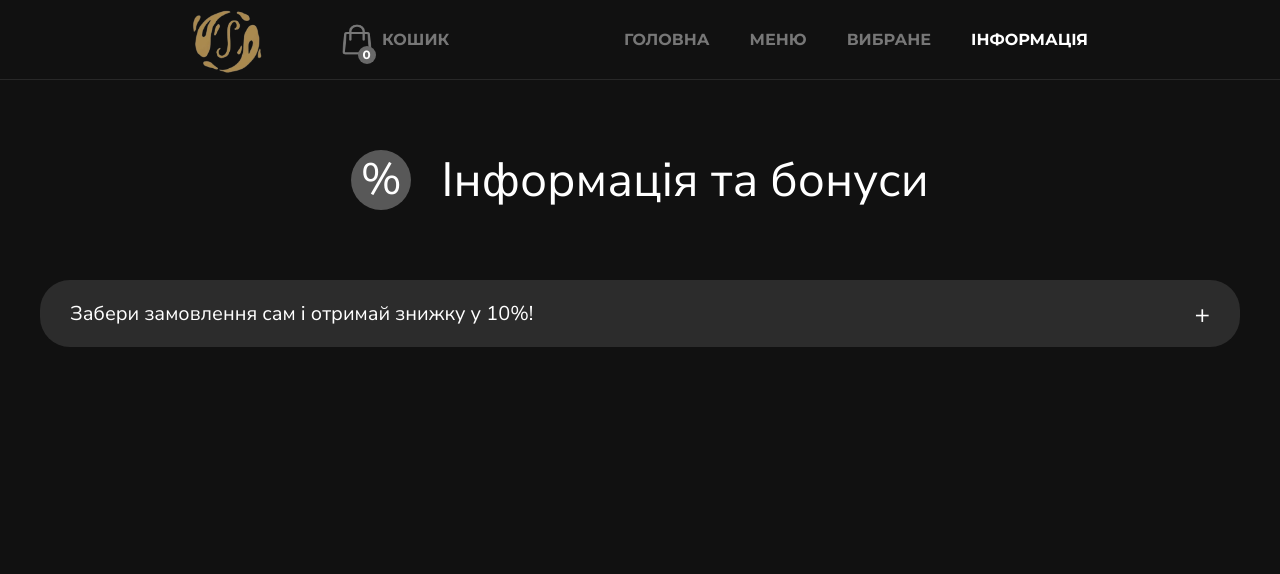
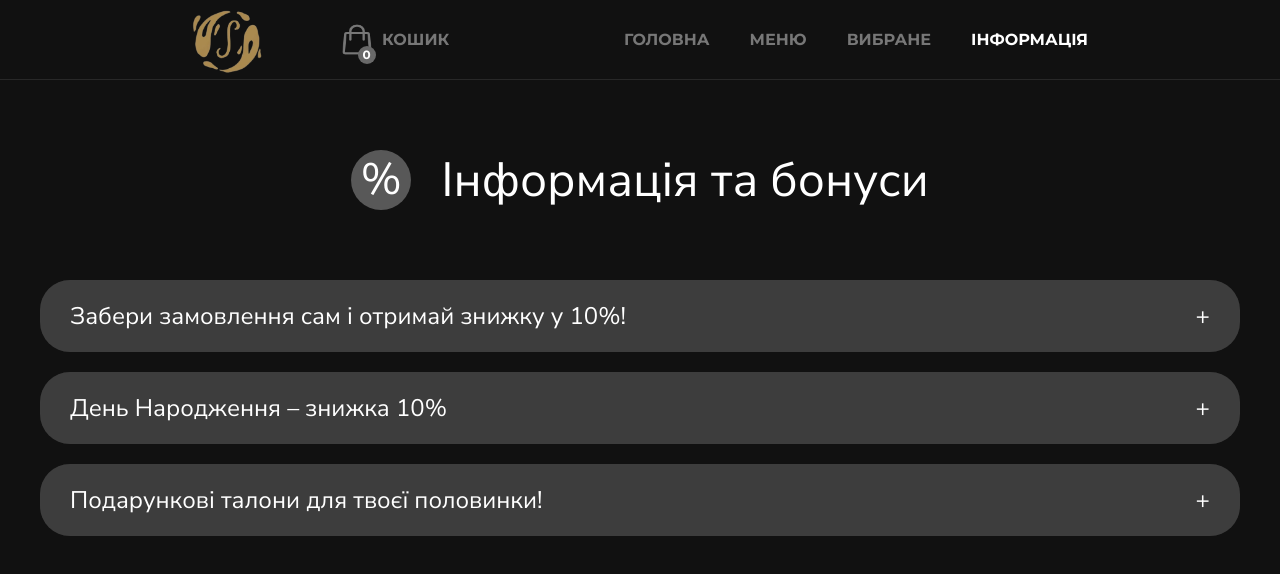
Before and after one commit to ChubarovOleksandr/Sushi-Web-Shop, a React (Vite) app: page /info in a window 1280 px wide. Shown: the top 574 px of the page. Built offline with nearby package versions, Linux system fonts and the light colour scheme.

Commit message:
complete accordion on info

```diff
--- a/src/components/info/AccordionItem.jsx
+++ b/src/components/info/AccordionItem.jsx
@@ -1,31 +1,27 @@
 import { useRef, useState } from "react";
 import '../../scss/components/_Info.scss';
 
-const AccordionItem = ({children}) => {
+const AccordionItem = ({ children, title }) => {
 
-   const [isOpen, setIsOpen] = useState(false);
    const contentRef = useRef();
-   const itemRef = useRef();
 
-   const onClick = () => {
-      setIsOpen(!isOpen);
-      contentRef.current.classList.toggle('active');
-      itemRef.current.classList.toggle('active');
-      if(contentRef.current.style.maxHeight) {
+   const onClick = (e) => {
+      e.target.classList.toggle('active');
+      if (contentRef.current.style.maxHeight) {
          contentRef.current.style.maxHeight = null;
       } else {
-         contentRef.current.style.maxHeight = 200 + 'px';
+         contentRef.current.style.maxHeight = 200 + "px";
       }
    }
 
    return (
-      <div className="accordion__item" ref={itemRef}>
-         <button className="accordion__button" onClick={onClick}>Забери замовлення сам і отримай знижку у 10%!</button>
+      <div className="accordion__item">
+         <button className="accordion__button" onClick={onClick}>{title}</button>
          <div className="accordion__content" ref={contentRef}>
-            {isOpen && children}
+            {children}
          </div>
       </div>
-    );
+   );
 }
 
 export default AccordionItem;
--- a/src/components/info/Info.jsx
+++ b/src/components/info/Info.jsx
@@ -12,14 +12,22 @@ const Info = () => {
             <h1>Інформацiя та бонуси</h1>
          </div>
          <div className="accordion">
-            <AccordionItem>
+            <AccordionItem title={'Забери замовлення сам і отримай знижку у 10%!'}>
                <p className="accordion__text">Забери суші у Кропивницькому з самовивозом з нашої точки і отримай знижку 10%.
                   Точка самовивозу знаходиться за адересою вул. Полтавська 28
                </p>
                <p className="accordion__text">Вигідна пропозиція для тих, хто живе або працює поруч з нами! Тож швидше біжи забирати знижку)</p>
                <p className="accordion__text accordion__text--alert">P.S Знижка не підсумовується з іншими акційними пропозиціями!</p>
             </AccordionItem>
-
+            <AccordionItem title={'День Народження – знижка 10%'}>
+               <p className="accordion__text">Акція діє як в день свята так і тиждень після Дня народження!
+                Знижка активується після надання документа, який підтверджує, що Ви іменинник.</p>
+            </AccordionItem>
+            <AccordionItem title={'Подарункові талони для твоєї половинки!'}>
+               <p className="accordion__text">Подарункові талони - це чудовий спосіб порадувати вашу половинку, друзів або колег і дозволити їм самостійно обрати смаколики з нашого рознообразного меню.</p>
+               <p className="accordion__text">Ми пропонуємо талони на різні суми, щоб ви могли знайти той, який задовольнить всі їхні бажання. Нехай ваші близькі відчувають смак Японії, обираючи саме те, що хочуть спробувати!</p>
+               <p className="accordion__text">Ви можете купити талон на необмежений термін від <span>250</span> до <span>10.000</span> ₴</p>
+            </AccordionItem>
          </div>
       </div>
    );
--- a/src/scss/components/_Info.scss
+++ b/src/scss/components/_Info.scss
@@ -30,65 +30,60 @@
       margin: 0 auto;
       font-family: $Nunito;
       font-size: 18px;
-      .accordion__item.active {
-         background-color: $eight;
-         transition: all 0.4s;
-         .accordion__content {
-            border-bottom-left-radius: 30px;
-            border-bottom-right-radius: 30px;
-            transition: max-height 0.4s;
-            border: 1px solid $eight;
-            padding: 15px 30px;
-         }
-         .accordion__button:after {
-            content: "-";
-            font-size: 26px;
-         }
-      }
       .accordion__item {
-         display: block;
-         width: 100%;
-         background-color: $third;
+         background: $bg2;
          border-radius: 30px;
-         transition: all 0.4s;
-         &:hover {
-            transition: background-color 0.2s;
-            transition: all 0.15s;
-            background-color: $eight;
+         margin-bottom: 20px;
+         .accordion__button.active {
+            background: $third;
+            transition: background 0.2s;
+            &:after {
+               content: '-';
+            }
          }
          .accordion__button {
-            position: relative;
+            border-radius: 30px;
             color: $first;
-            font-size: 20px;
+            font-size: 24px;
             padding: 20px 30px;
             width: 100%;
             text-align: left;
+            background: $eight;
+            transition: background 0.2s;
+            position: relative;
             &:after {
                position: absolute;
+               content: '+';
                top: 50%;
                right: 30px;
                transform: translate(0, -50%);
-               content: "+";
-               font-size: 26px;
-               color: #777;
-               color: $first;
+            }
+            &:hover {
+               background: $third;
+               transition: background 0.2s;
             }
          }
          .accordion__content {
+            max-height: 0;
+            padding: 0px 30px;
+            transition: max-height 0.2s ease-out;
             overflow: hidden;
-            background-color: $bg;
-            max-height: 0;
-            transition: max-height 0.4s ease-in-out;
+            p:first-child {
+               padding-top: 30px;
+            }
+            p:last-child {
+               padding-bottom: 30px;
+            }
             .accordion__text {
                padding: 10px 0;
+               span {
+                  color: $sixth;
+               }
             }
             .accordion__text--alert {
                color: $error;
-               margin: 15px 0 0 0;
+               padding: 35px 0 20px 0;
             }
-         }
-         .accordion__content.active {
-            display: block;
          }
       }
    }
```
